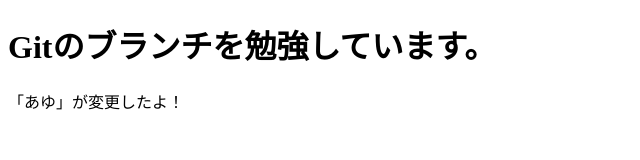
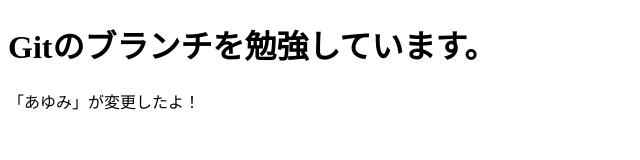
Before and after one commit to degu-maron/git-study, a plain HTML site: page index.html in a window 1280 px wide. Shown: the full height of the page, 0-640 px from the left. Drawn offline with Linux system fonts and the light colour scheme.

Commit message:
９行目変えた

```diff
--- a/index.html
+++ b/index.html
@@ -6,6 +6,6 @@
 </head>
 <body>
   <h1>Gitのブランチを勉強しています。</h1>
-  <p>「あゆ」が変更したよ！</p>
+  <p>「あゆみ」が変更したよ！</p>
 </body>
 </html>
```
